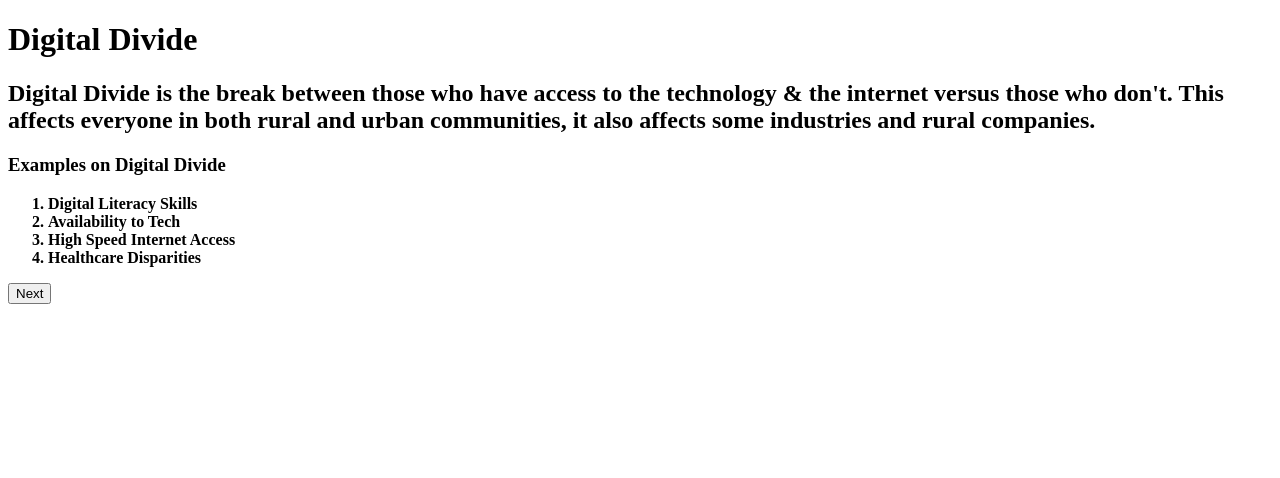
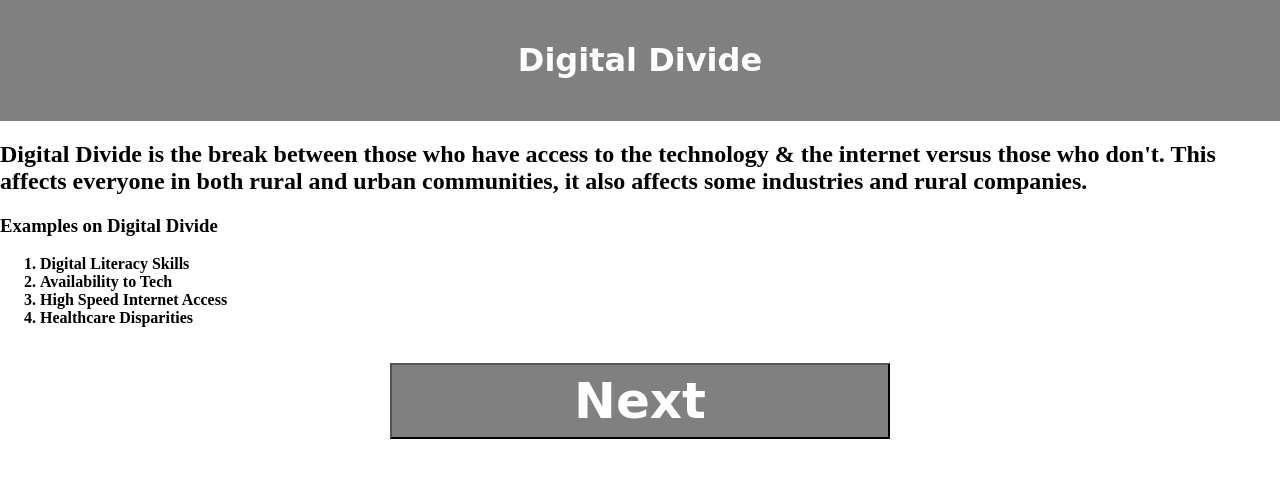
Before and after one commit to Lxwhz/lxwhz.github.io, a plain HTML site: page presentation16.html in a window 1280 px wide. Drawn offline with Linux system fonts and the light colour scheme; a web font is replaced by a local one.

Commit message:
presentation

```diff
--- a/presentation16.html
+++ b/presentation16.html
@@ -7,7 +7,7 @@
 </head>
 <body>
 <header>
-  <h1>Digital Divide</h1>
+  <h1 id="Compton">Digital Divide</h1>
 </header>
 <main>
 <h2>Digital Divide is the break between those who have access to the technology & the internet versus those who don't. This affects everyone in both rural and urban communities, it also affects some industries and rural companies.</h2>
@@ -21,8 +21,10 @@
   </ol>
   </b>
 </main>
-<a href="test-pages/week16_Num2.html">
-<button>Next</button>
-</a>
+<nav>
+  <a href="week16_Num2.html">
+  <button>Next</button>
+  </a>
+</nav>
 </body>
 </html>
--- a/styles/style.css
+++ b/styles/style.css
@@ -0,0 +1,41 @@
+@import url('https://fonts.googleapis.com/css2?family=UnifrakturCook:wght@700&display=swap');
+
+button, #Compton {
+    font-family: "UnifrakturCook", cursive;
+    font-weight: 700;
+    font-style: normal;
+}
+body {
+    background-color: white;
+    margin: 0;
+    padding: 0;
+}
+
+header {
+    background-color: grey;
+    color: white;
+    padding: 20px;
+    text-align: center;
+}
+
+nav {
+    text-align: center;
+    padding: 20px;
+}
+
+button {
+    color: white;
+    font-size: 50px;
+    width: 500px;
+    height: 76px;
+    background-color: grey;
+}
+#DRE {
+    font-family: "UnifrakturCook", cursive;
+    font-weight: 700;
+    font-style: normal;
+    background-color: grey;
+    color: white;
+    padding: 20px;
+    text-align: center;
+}
```
Also changed, not shown: test-pages/week16_Num2.html (deleted, +0 -11 lines), week16.html (+1 -1 lines), week16_Num2.html (added, +15 -0 lines).
